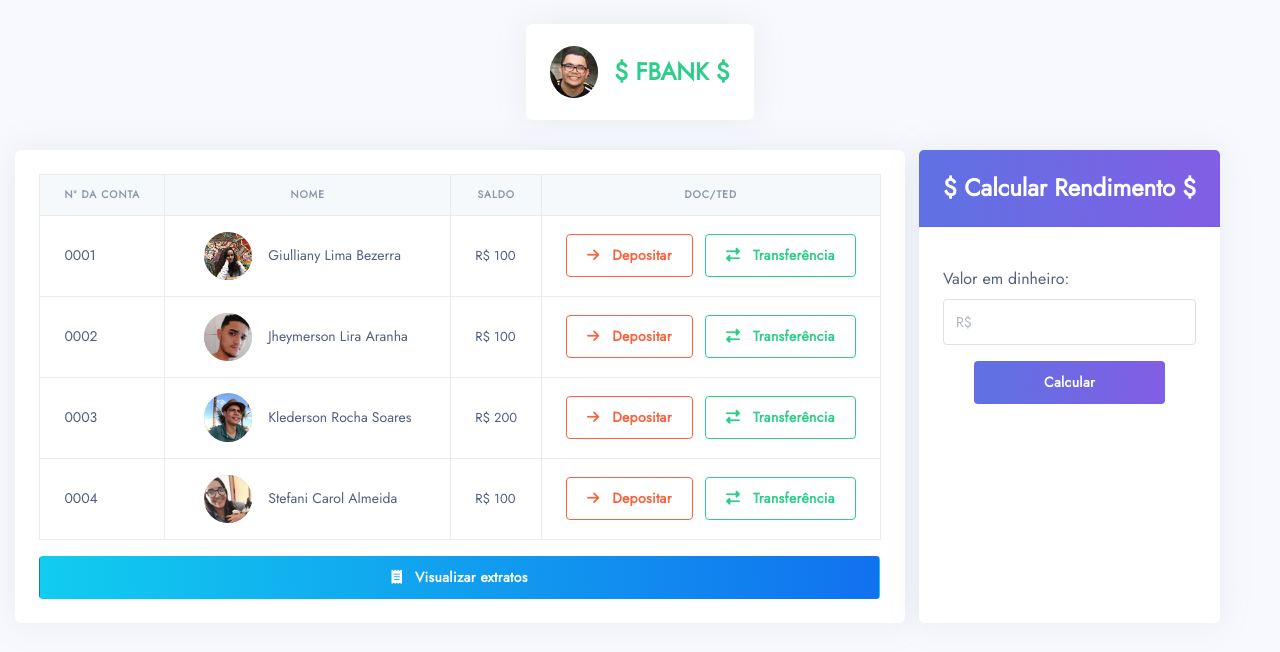
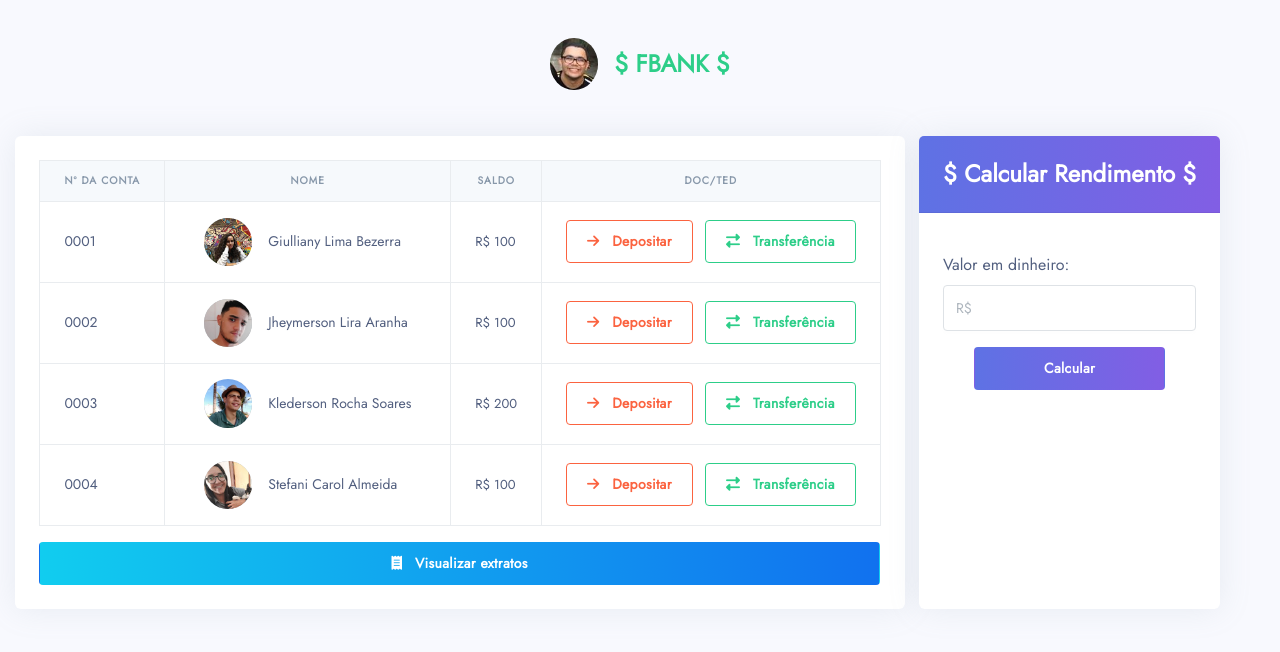
Before and after one commit to JheymersonLA/fbank, a PHP site: page / in a window 1280 px wide. Shown: the top 652 px of the page. Run offline with PHP 8.4, Linux system fonts and the light colour scheme; data comes from the database, SQL or seed files in the repository; data that the repository does not hold is empty; some libraries are stand-ins or nearby versions.

Commit message:
Alterações v.3.0

```diff
--- a/index.php
+++ b/index.php
@@ -34,17 +34,13 @@
         <div class="container pt-4">
             <!-- Card - FBANK -->
             <div class="col d-flex justify-content-center">
-                <div class="row">
-                    <div class="card">
-                        <div class="card-body">
+                <div class="row mb-5 mt-3">
                     <div class="media align-items-center">
                         <a class="avatar rounded-circle mr-3">
                             <img alt="Image placeholder" src="assets\images\Fabio.jpg">
                         </a>
                         <div class="media-body">
                             <span class="name mb-0 font-24 font-weight-bold  text-success">$ FBANK $</span>
-                                </div>
-                            </div>
                         </div>
                     </div>
                 </div>
```
Lines whose indentation alone changed are shown as unchanged.
